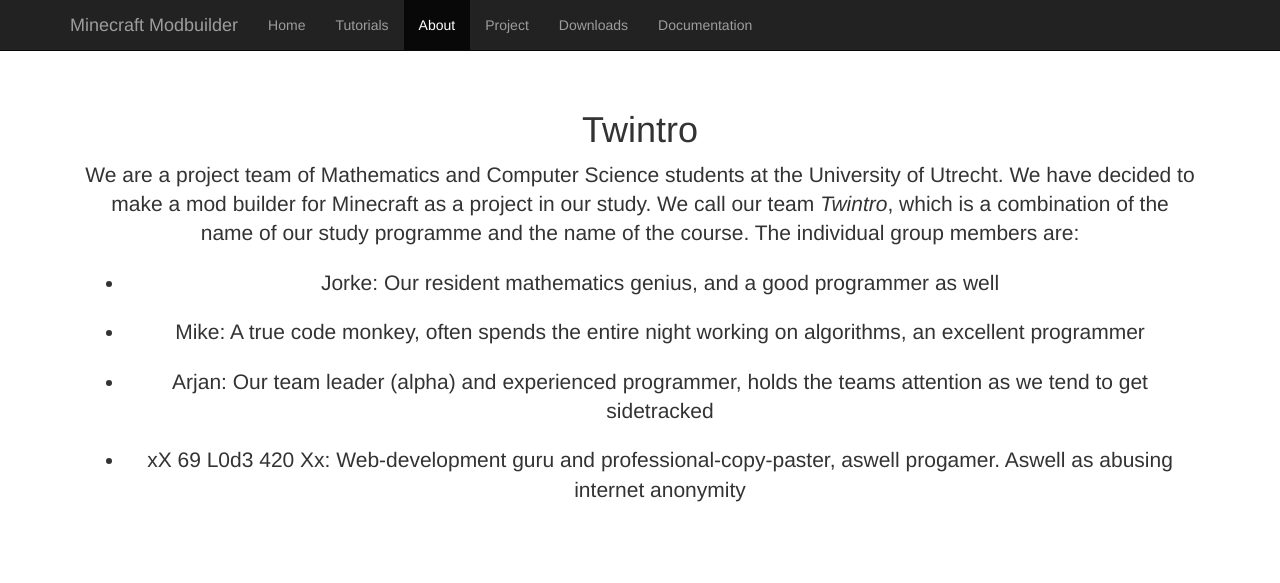
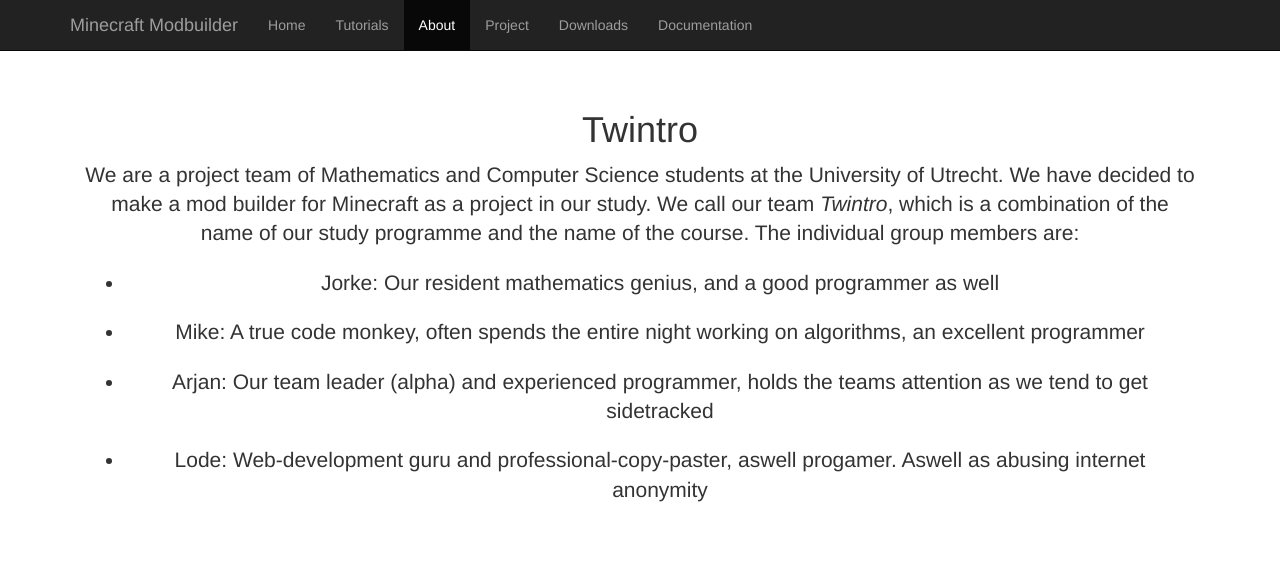
Before and after one commit to arjanadriaanse/mc-mod-builder, a plain HTML site: page www/about.html in a window 1280 px wide. Shown: the top 583 px of the page. Drawn offline with nearby package versions, Linux system fonts and the light colour scheme; a script that the page names is missing; files whose address does not match are found by name.

Commit message:
nee jorke.....

```diff
--- a/www/about.html
+++ b/www/about.html
@@ -61,7 +61,7 @@
             <li class="lead">Jorke: Our resident mathematics genius, and a good programmer as well</li>
             <li class="lead">Mike: A true code monkey, often spends the entire night working on algorithms, an excellent programmer</li>
             <li class="lead">Arjan: Our team leader (alpha) and experienced programmer, holds the teams attention as we tend to get sidetracked</li>
-            <li class="lead">xX 69 L0d3 420 Xx: Web-development guru and professional-copy-paster, aswell progamer. Aswell as abusing internet anonymity</li>
+            <li class="lead">Lode: Web-development guru and professional-copy-paster, aswell progamer. Aswell as abusing internet anonymity</li>
 
         </p>
       </div>
```
